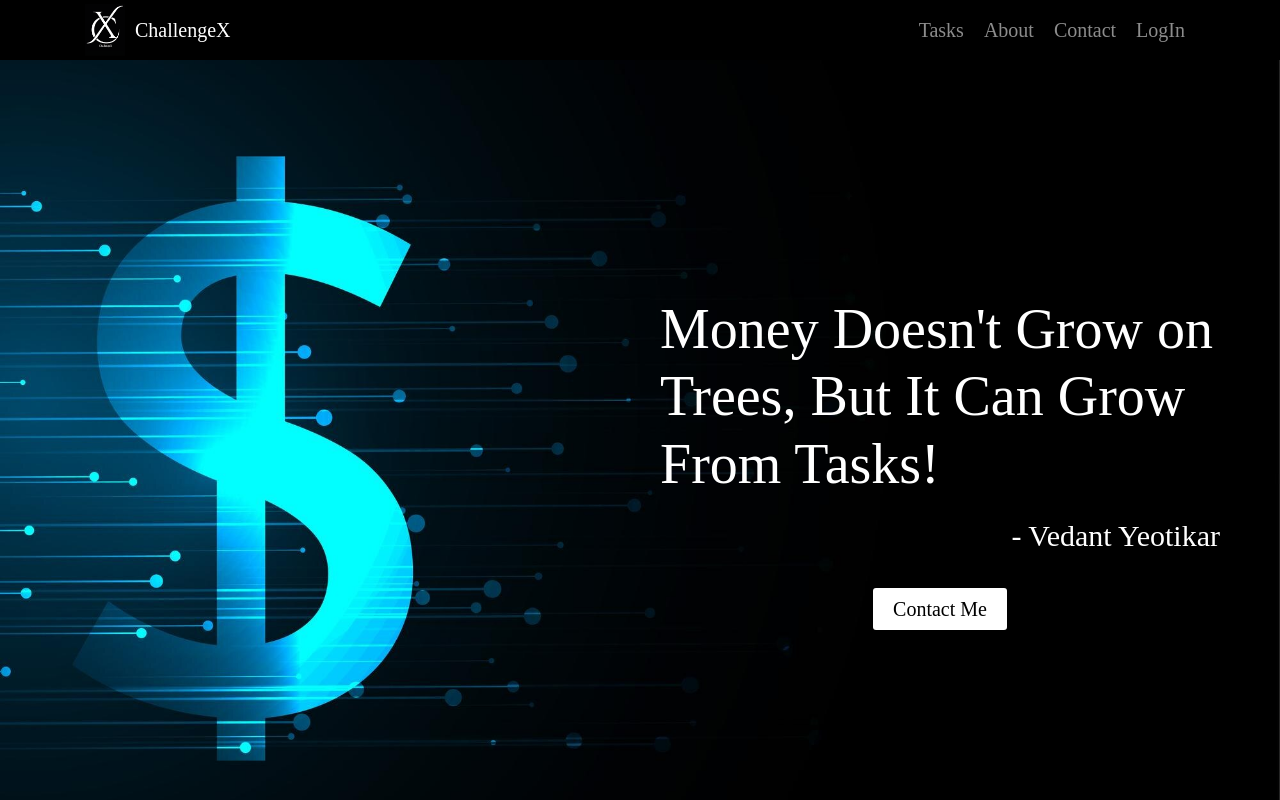
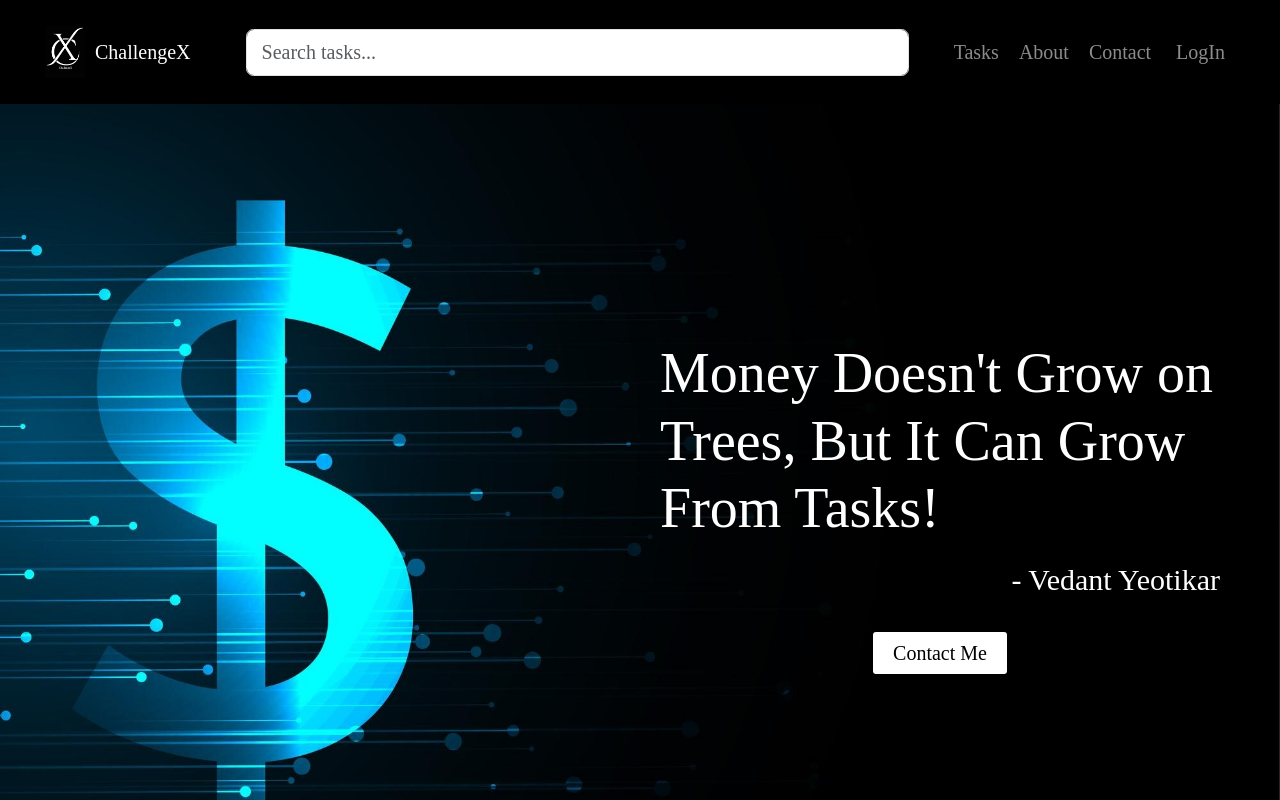
Before and after one commit to vedantBCodes/ChallengeX, a React (Vite) app in the folder Frontend/: page / in a window 1280 px wide. Shown: the top 800 px of the page. Built offline with nearby package versions, Linux system fonts and the light colour scheme.

Commit message:
added search bar with search logic

```diff
--- a/Frontend/src/Components/Logout.jsx
+++ b/Frontend/src/Components/Logout.jsx
@@ -3,6 +3,7 @@ import { useAuth } from "../context/AuthProvider";
 import toast from "react-hot-toast";
 import { useState } from "react";
 import { Link } from "react-router-dom";
+import './logout.css'
 
 function Logout() {
   const [hover, setHover] = useState(false);
@@ -26,8 +27,8 @@ function Logout() {
   };
   return (
     <div>
-      <Link
-        style={{color: hover ? 'white' : 'rgba(233, 231, 231, 0.55)',transition:'1s',textDecoration:'none',position:'relative',top:'10px',left:'5px'}}
+      <Link id="logoutLink"
+        style={{color: hover ? 'white' : 'rgba(233, 231, 231, 0.55)',transition:'1s',textDecoration:'none'}}
         onMouseEnter={() => setHover(true)}
         onMouseLeave={() => setHover(false)}
         onClick={handleLogout}
--- a/Frontend/src/Components/Navbar_01.jsx
+++ b/Frontend/src/Components/Navbar_01.jsx
@@ -1,28 +1,57 @@
-import React from 'react';
+import React, { useState } from 'react';
 import './homePage.css';
-import { Container, Navbar, Nav } from 'react-bootstrap';
+import { Container, Navbar, Nav, Form, FormControl, ListGroup, Row, Col,} from 'react-bootstrap';
 import siteLogo from '../Images/challengeXLogo.png';
-import { Link } from 'react-router-dom';
-// import Login from "./Login";
+import { Link, useNavigate } from 'react-router-dom';
 import Logout from "./Logout";
 import { useAuth } from '../context/AuthProvider';
+import { taskList } from './taskData'
 
 const Navbar_01 = () => {
-const [authUser, setAuthUser] = useAuth();
-// console.log(authUser);
+  const [authUser] = useAuth();
+  const [searchQuery, setSearchQuery] = useState('');
+  const [filteredSuggestions, setFilteredSuggestions] = useState([]);
+  const navigate = useNavigate();
+
+  const handleSearchChange = (e) => {
+  const query = e.target.value;
+  setSearchQuery(query);
+
+  if (query.trim()) {
+    const suggestions = taskList.filter(task =>
+      task.title.toLowerCase().includes(query.toLowerCase())
+    );
+    setFilteredSuggestions(suggestions);
+  } else {
+    setFilteredSuggestions([]);
+  }
+};
+
+  const handleSubmit = (e) => {
+    e.preventDefault();
+    if (searchQuery.trim()) {
+      navigate(`/task?query=${encodeURIComponent(searchQuery.trim())}`);
+      setFilteredSuggestions([]);
+    }
+  };
+
+  const handleSuggestionClick = (task) => {
+  navigate(`/${task.id}`);
+  setSearchQuery('');
+  setFilteredSuggestions([]);
+};
 
   return (
     <>
-      {/* Navbar */}
-      <Navbar expand="lg" variant="dark" className="navbar">
-  <Container className="navContainer justify-content-between">
-    {/* Toggle button moved before the brand/logo */}
-    <Navbar.Toggle aria-controls="basic-navbar-nav" className="order-1" />
-
-    <Navbar.Brand as={Link} to="/" className="d-flex align-items-center order-2 mx-auto mx-lg-0">
+      <Navbar expand="lg" variant="dark" className="navbar position-relative py-2">
+        <Container fluid className="px-4">
+          <Row className="w-100 align-items-center flex-wrap">
+            {/* Left: Logo */}
+            <Col xs={12} md="auto" className="d-flex align-items-center justify-content-center justify-content-md-start mb-2 mb-md-0">
+              <Navbar.Brand as={Link} to="/" className="d-flex align-items-center">
                 <img src={siteLogo} alt="ChallengeX Logo" width={40} className="me-2" />
-  <span id="siteName">ChallengeX</span>&nbsp;&nbsp;&nbsp;
-  {authUser ? (
+                <span id="siteName">ChallengeX</span>
+                {authUser && (
                   <>
                     <img
                       src="https://img.icons8.com/ios-filled/500/ffffff/user-male-circle.png"
@@ -30,30 +59,59 @@ const [authUser, setAuthUser] = useAuth();
                       width={40}
                       className="d-none d-lg-inline-block ms-3"
                     />
-      &nbsp;
-      <span id="welcomeStatement">Welcome , {authUser.fullname}</span>
+                    <span id="welcomeStatement" className="ms-2">
+                      Welcome, {authUser.fullname}
+                    </span>
                   </>
-  ) : (
-    " "
                 )}
               </Navbar.Brand>
+            </Col>
 
+            {/* Center: Search Bar */}
+            <Col xs={12} md className="d-flex justify-content-center mb-2 mb-md-0">
+              <Form className="w-100 w-md-75" onSubmit={handleSubmit}>
+                <FormControl
+                  type="search"
+                  placeholder="Search tasks..."
+                  className="me-2"
+                  value={searchQuery}
+                  onChange={handleSearchChange}
+                />
+              </Form>
+            </Col>
 
-    <Navbar.Collapse id="basic-navbar-nav" className="order-3 w-100 w-lg-auto">
-      <Nav className="ms-auto">
+            {/* Right: Navigation Links */}
+            <Col xs={12} md="auto" className="d-flex justify-content-center justify-content-md-end">
+              <Navbar.Toggle aria-controls="basic-navbar-nav" />
+              <Navbar.Collapse id="basic-navbar-nav">
+                <Nav className="ms-auto align-items-center">
                   <Nav.Link as={Link} to="/task">Tasks</Nav.Link>
-        <Nav.Link as={Link} onClick={() => window.open("https://vedantbcodes.github.io/My-personal-portfolio/", "_blank")}>About</Nav.Link>
-        <Nav.Link as={Link} to="/contact">Contact</Nav.Link>
-        {authUser ? (
-          <Logout />
-        ) : (
-          <Nav.Link as={Link} to="/login">LogIn</Nav.Link>
-        )}
+                  <Nav.Link onClick={() => window.open("https://vedantbcodes.github.io/My-personal-portfolio/", "_blank")}>About</Nav.Link>
+                  <Nav.Link as={Link} to="/contact">Contact</Nav.Link> &nbsp;
+                  {authUser ? <Logout /> : <Nav.Link as={Link} to="/login">LogIn</Nav.Link>}
                 </Nav>
               </Navbar.Collapse>
+            </Col>
+
+          </Row>
         </Container>
+
+        {/* Suggestions Dropdown */}
+        {filteredSuggestions.length > 0 && (
+  <ListGroup className="suggestion-dropdown position-absolute w-100 px-4" style={{ top: '100%', zIndex: 999 }}>
+    {filteredSuggestions.map((task, idx) => (
+      <ListGroup.Item
+        key={idx}
+        action
+        onClick={() => handleSuggestionClick(task)}
+      >
+        {task.title}
+      </ListGroup.Item>
+    ))}
+  </ListGroup>
+)}
+
       </Navbar>
-
     </>
   );
 };
--- a/Frontend/src/Components/Tasks/Level1/WordSearch/WordSearch.jsx
+++ b/Frontend/src/Components/Tasks/Level1/WordSearch/WordSearch.jsx
@@ -111,7 +111,7 @@ const WordSearch = () => {
           className="rulesPage"
           style={{ textAlign: "center", padding: "20px" }}
         >
-          <h1>Rules of the Game</h1>
+          <h1>Rules of the WordSearch Game</h1>
           <ul
             style={{
               textAlign: "left",
--- a/Frontend/src/Components/Tasks/Level3/Suduku/Suduko.jsx
+++ b/Frontend/src/Components/Tasks/Level3/Suduku/Suduko.jsx
@@ -25,8 +25,8 @@ const Suduko = () => {
   const [gameOver, setGameOver] = useState(false);
   const [win, setWin] = useState(false);
   const navigate = useNavigate();
-const [authUser, setAuthUser] = useAuth();
-const [emailSent, setEmailSent] = useState(false);
+  const [authUser, setAuthUser] = useAuth();
+  const [emailSent, setEmailSent] = useState(false);
 
 
 
--- a/Frontend/src/Components/homePage.css
+++ b/Frontend/src/Components/homePage.css
@@ -5,10 +5,21 @@
   box-sizing: border-box;
     color: black;
 }
+@media  (max-width: 0px) {
+
 .navbar , .navContainer
 {
   background-color: black;
+  /* height: 10vh; */
 }
+
+}
+.navbar , .navContainer
+{
+  background-color: black;
+  /* height: 10vh; */
+}
+
 .navContainer
 {
     width: 100vw;
@@ -396,3 +407,14 @@ box-shadow: 2px 2px 2px 2px rgb(209, 209, 209);
   box-shadow: 2px 2px 2px 2px white;
   transition: 0.5s;
 }
+
+.suggestion-dropdown {
+  max-height: 200px;
+  overflow-y: auto;
+  background-color: #fff;
+  border: 1px solid #ccc;
+  border-radius: 0 0 5px 5px;
+}
+.suggestion-dropdown .list-group-item {
+  cursor: pointer;
+}
--- /dev/null
+++ b/Frontend/src/Components/logout.css
@@ -0,0 +1,17 @@
+
+
+#logoutLink
+{
+    position: relative;
+    top: 0px;
+    left: 5px;
+}
+
+@media (max-width: 9991px)
+{
+#logoutLink
+{
+    position: relative;
+    bottom: 25px;
+}
+}
--- /dev/null
+++ b/Frontend/src/Components/taskData.js
@@ -0,0 +1,15 @@
+export const taskList =
+[
+  { id: 'quiz', title: "Quiz", description: "It is a simple quiz game which consists of questions where you have to…" },
+  { id: 'tictactoe', title: "tic-tac-toe", description: "Tic-Tac-Toe is a classic two-player game where players take turns mark…" },
+  { id: 'guessingGame', title: "Guessing-game", description: "A number guessing game where the one tries to guess a random number be…" },
+  { id: 'wordsearch', title: "Word-search", description: "Word Search is a classic puzzle game where players find and highlight …" },
+  { id: 'memoryGame', title: "MemoryGame", description: "It is a  game where user remembers the colored boxes displayed and cli…" },
+  { id: 'matchPair', title: "MatchPair", description: "A fun game where users flip cards to reveal hidden images and try to m…" },
+  { id: 'typingSpeedTest', title: "TypingSpeedTest", description: "A test where users type given words or sentences as quickly and accura…" },
+  { id: 'colorSpotter', title: "ColorSpotter", description: "A color spotter game where the user identifies and clicks on the odd-c…" },
+  { id: 'fifteenPuzzle', title: "FifteenPuzzle", description: "15-puzzle is a classic sliding puzzle consisting of numbered tiles arr…" },
+  { id: '', title: "RapidFire", description: "It is a rapid-fire quiz where users answer as many questions as possib…" },
+  { id: 'calculatingSpeed', title: "CalculatingSpeed", description: "It tests your calculating speed by presenting mathematical expressions…" },
+  { id: 'suduku', title: "Suduku", description: "A classic puzzle game where the objective is to fill a 9x9 grid with n…" },
+];
```
Also changed, not shown: Frontend/src/Components/signin.css (added). Lines whose indentation alone changed are shown as unchanged.
